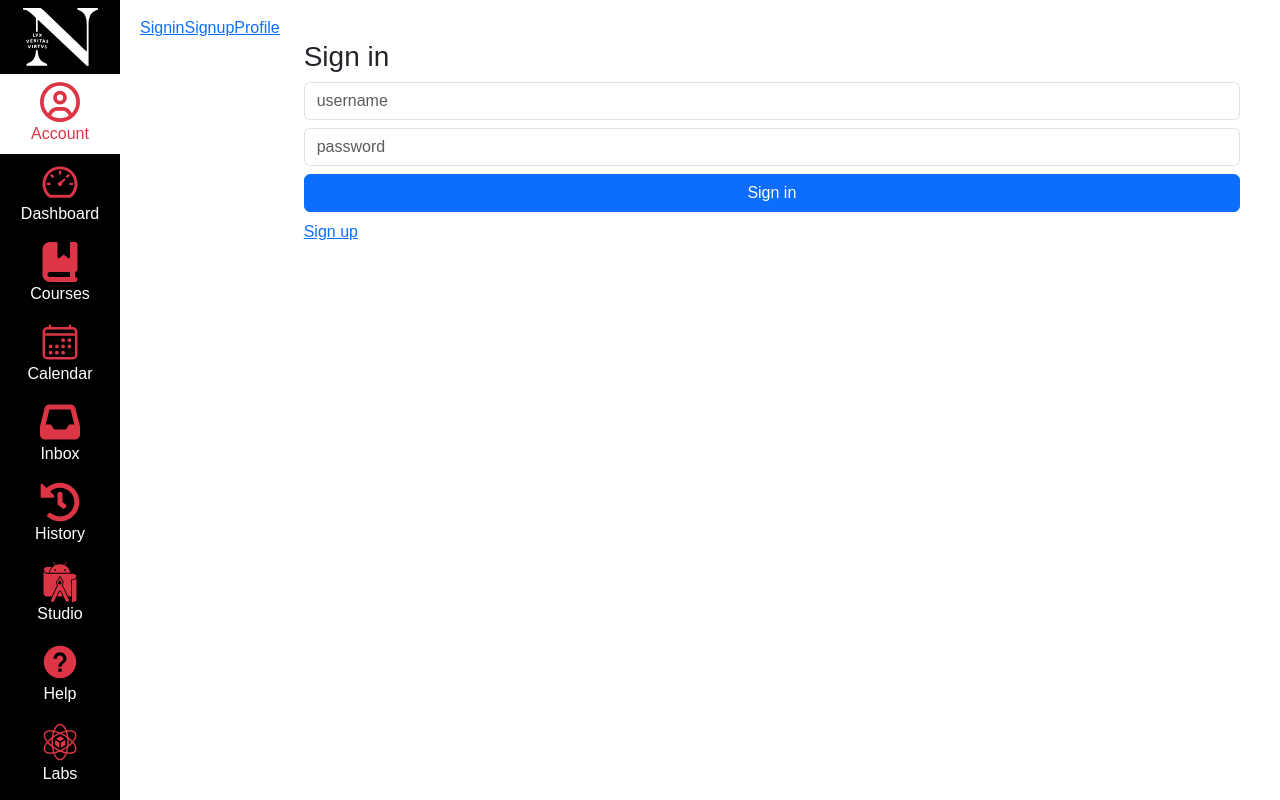
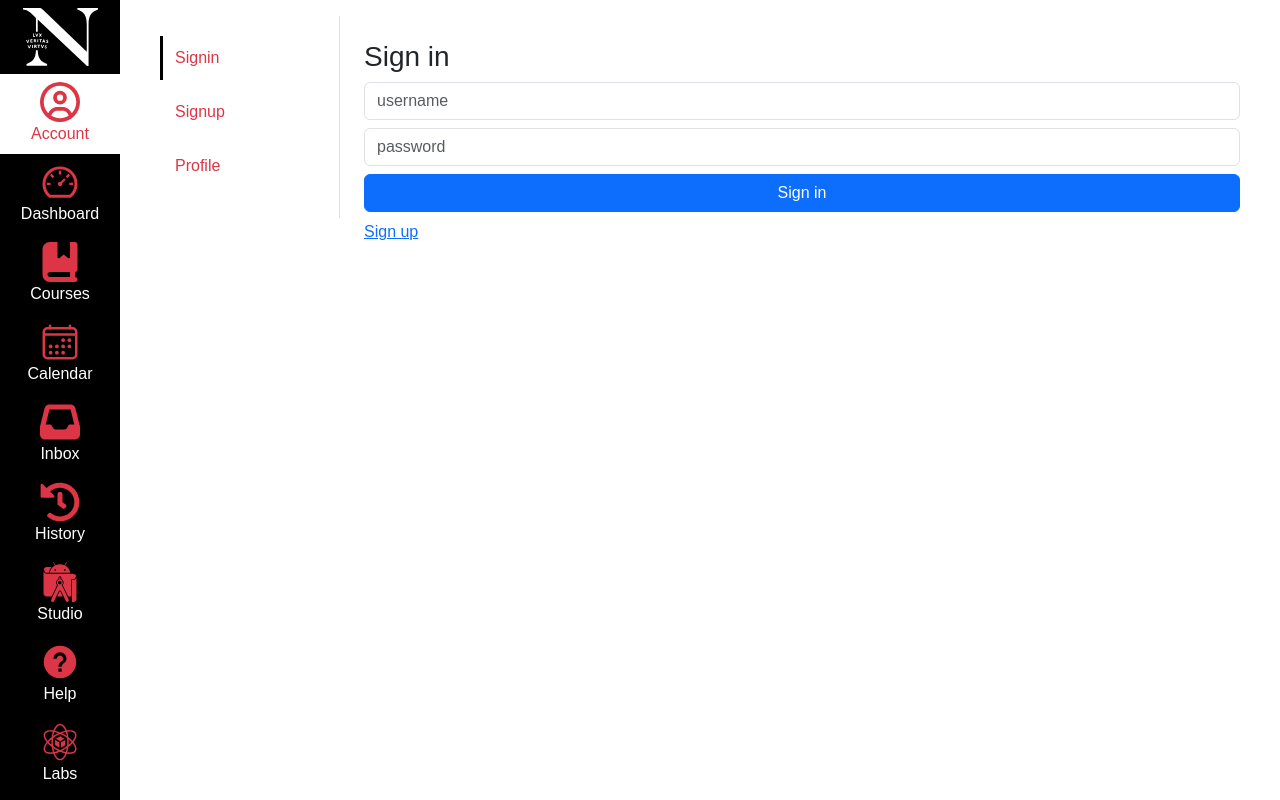
Before and after one commit to ShamyaHaria/kambaz-next-js, a Next.js app: page /Account/Signin in a window 1280 px wide. Built offline with nearby package versions, Linux system fonts and the light colour scheme.

Commit message:
Temporary Account Changes

```diff
--- a/app/(Kambaz)/Account/Navigation.tsx
+++ b/app/(Kambaz)/Account/Navigation.tsx
@@ -1,15 +1,27 @@
+"use client";
+
 import Link from "next/link";
+import { usePathname } from "next/navigation";
+import "../styles.css";
 
 export default function AccountNavigation() {
+    const pathname = usePathname();
+
     return (
         <div className="wd-account-nav">
-            <Link href="/Account/Signin" className="wd-account-nav-link wd-signin-active">
+            <Link
+                href="/Account/Signin"
+                className={`wd-account-nav-link ${pathname.endsWith("/Signin") ? "wd-signin-active" : ""}`}>
                 Signin
             </Link>
-            <Link href="/Account/Signup" className="wd-account-nav-link">
+            <Link
+                href="/Account/Signup"
+                className={`wd-account-nav-link ${pathname.endsWith("/Signup") ? "wd-signin-active" : ""}`}>
                 Signup
             </Link>
-            <Link href="/Account/Profile" className="wd-account-nav-link">
+            <Link
+                href="/Account/Profile"
+                className={`wd-account-nav-link ${pathname.endsWith("/Profile") ? "wd-signin-active" : ""}`}>
                 Profile
             </Link>
         </div>
--- a/app/(Kambaz)/styles.css
+++ b/app/(Kambaz)/styles.css
@@ -30,3 +30,24 @@ body * { font-family:
 .wd-lesson {
   border-left: 3px solid green !important;
 }
+
+/* Added for Account Navigation */
+.wd-account-nav {
+  width: 200px;
+  border-right: 1px solid #dee2e6;
+  padding: 20px;
+}
+
+.wd-account-nav-link {
+  display: block;
+  padding: 10px 15px;
+  text-decoration: none;
+  color: #dc3545;
+  font-size: 16px;
+  margin-bottom: 10px;
+}
+
+.wd-signin-active {
+  border-left: 3px solid #000;
+  padding-left: 12px;
+}
```
